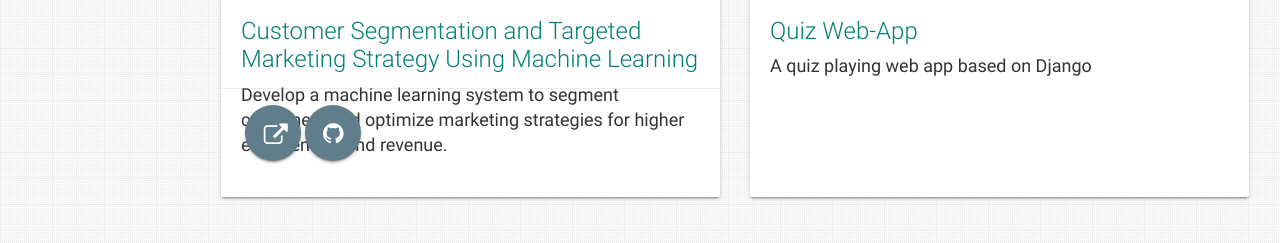
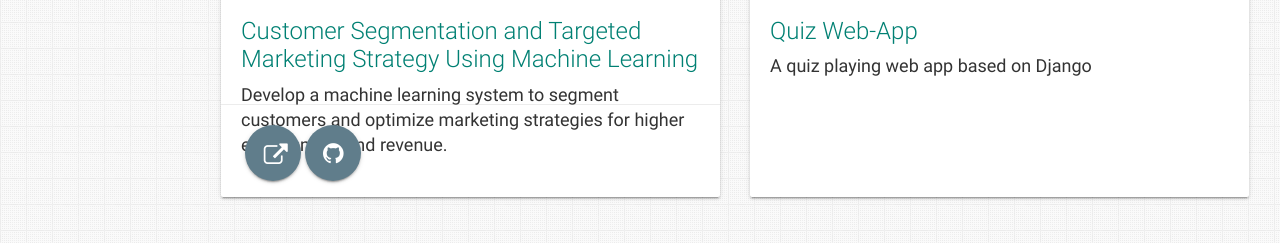
Before and after one commit to suryaummadi/suryaummadi.github.io, a plain HTML site: page index.html in a window 1280 px wide. Shown: the part 4034-4277 px from the top of the page. Drawn offline with nearby package versions, Linux system fonts and the light colour scheme; some icons are missing.

Commit message:
Update style.css

```diff
--- a/assets/css/style.css
+++ b/assets/css/style.css
@@ -432,17 +432,21 @@ h3 {
 }
 
 /********buttons in projects**********/
-.card.medium .card-content {
-  display: flex !important;
-  flex-direction: column !important;
-   padding-top: 20px !important;
+.card.medium {
+  height: 500px;
 }
 
-.card.medium .card-content .card-action {
-  margin-top: auto !important;
-  margin-bottom: 20px;
+.card.medium .card-content {
+  display: flex;
+  flex-direction: column;
+  height: 100%;
+}
 
+.card.medium .card-action {
+  margin-top: auto;
+  padding-top: 20px;
 }
+
 
 /**************/
 
```
